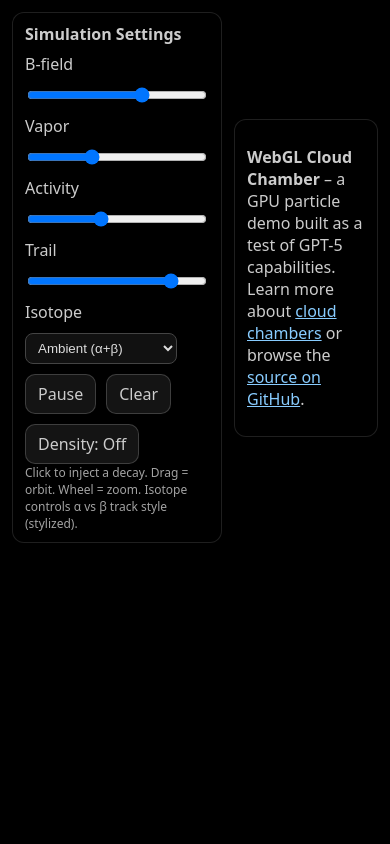
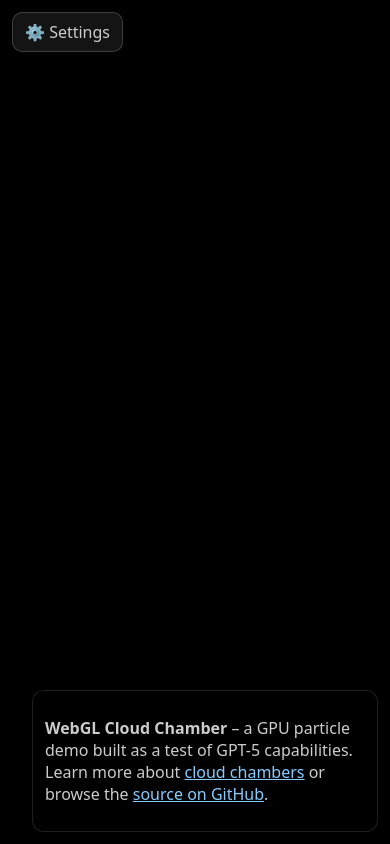
Before and after one commit to NotMyWing/GPT-Cloud-Chamber, a website: page public/index.html in a window 390 px wide. Drawn offline with Linux system fonts and the light colour scheme.

Commit message:
Add mobile touch controls and sidebar settings

```diff
--- a/public/index.html
+++ b/public/index.html
@@ -7,24 +7,27 @@
   <style>
     html, body { margin:0; padding:0; height:100%; background:#000; overflow:hidden; color:#ccc; font-family:system-ui, -apple-system, Segoe UI, Roboto, sans-serif; }
     #app, canvas { width:100%; height:100%; display:block; }
-    .hud { position:fixed; top:12px; left:12px; right:12px; display:flex; gap:12px; align-items:center; pointer-events:none; }
-    .panel { pointer-events:auto; background:rgba(0,0,0,0.5); border:1px solid rgba(255,255,255,0.12); border-radius:12px; padding:10px 12px; backdrop-filter: blur(6px); }
+    canvas { touch-action:none; }
+    .panel { background:rgba(0,0,0,0.5); border:1px solid rgba(255,255,255,0.12); border-radius:12px; padding:10px 12px; backdrop-filter: blur(6px); }
+    .btn { background:rgba(255,255,255,0.08); border:1px solid rgba(255,255,255,0.18); border-radius:10px; padding:8px 12px; cursor:pointer; user-select:none; }
+    .settings-btn { position:fixed; top:12px; left:12px; z-index:10; }
+    .sidebar { position:fixed; top:0; left:0; bottom:0; width:280px; max-width:90%; transform:translateX(-100%); transition:transform 0.3s ease; overflow-y:auto; pointer-events:none; }
+    .sidebar.open { transform:translateX(0); pointer-events:auto; }
     .row { display:flex; align-items:center; gap:10px; flex-wrap:wrap; }
+    .sidebar .row { flex-direction:column; align-items:stretch; }
     .row label { white-space:nowrap; }
-    .row input[type=range] { width:180px; }
+    .row input[type=range] { width:100%; }
     select { background:#111; color:#ddd; border:1px solid #444; border-radius:8px; padding:6px 8px; }
-    .spacer { flex:1; }
-    .btn { pointer-events:auto; background:rgba(255,255,255,0.08); border:1px solid rgba(255,255,255,0.18); border-radius:10px; padding:8px 12px; cursor:pointer; user-select:none; }
     .tip { opacity:0.8; font-size:12px; }
     .controls h2 { margin:0 0 8px; font-size:16px; }
-    .about { max-width:320px; }
+    .about { position:fixed; bottom:12px; right:12px; max-width:320px; }
     .about a { color:#8cf; }
   </style>
 </head>
 <body>
   <div id="app"></div>
-  <div class="hud">
-    <div class="panel controls">
+  <div id="settingsBtn" class="btn settings-btn">⚙️ Settings</div>
+  <div id="settingsPanel" class="panel sidebar controls">
     <h2>Simulation Settings</h2>
     <div class="row">
       <label for="bRange">B-field</label>
@@ -47,7 +50,6 @@
         <option>Th-232 chain (α+β)</option>
         <option>Cosmic Muons (μ)</option>
       </select>
-        <div class="spacer"></div>
       <div id="toggleBtn" class="btn">Pause</div>
       <div id="clearBtn" class="btn">Clear</div>
       <div id="densityBtn" class="btn">Density: Off</div>
@@ -59,7 +61,6 @@
   <div class="panel about">
     <p><strong>WebGL Cloud Chamber</strong> – a GPU particle demo built as a test of GPT-5 capabilities. Learn more about <a href="https://en.wikipedia.org/wiki/Cloud_chamber">cloud chambers</a> or browse the <a href="https://github.com/NotMyWing/GPT-Cloud-Chamber">source on GitHub</a>.</p>
   </div>
-  </div>
   <script src="./bundle.js"></script>
 </body>
 </html>
```
Also changed, not shown: src/index.js (+22 -0 lines). Lines whose indentation alone changed are shown as unchanged.
